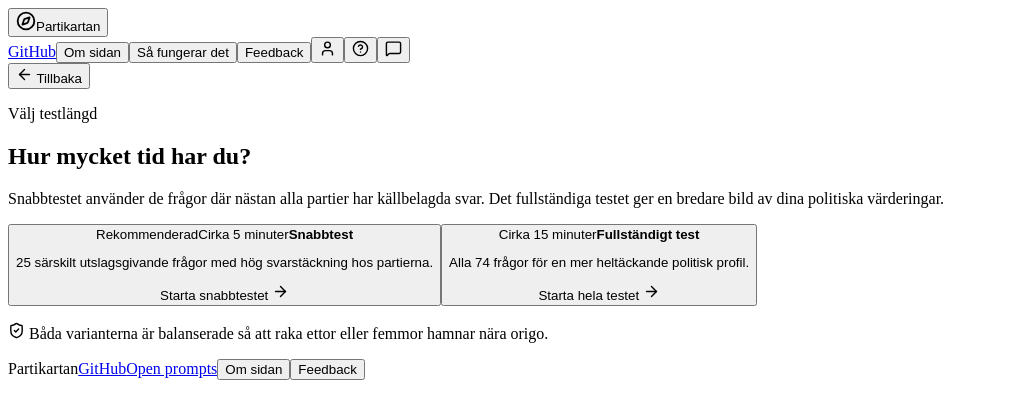
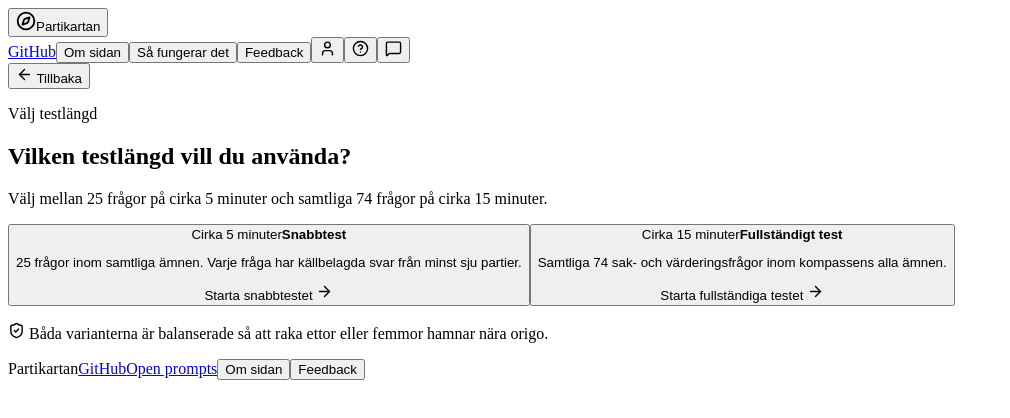
Before and after one commit to LEC1224/Partikartan, a React (Vite) app: page / in a window 1280 px wide. Both pictures are taken after a click on the button "Starta kompassen". Shown: the top 418 px of the page, without its empty margins (0-1010 px from the left). Built offline with nearby package versions, Linux system fonts and the light colour scheme; the HTML template or start-up script is replaced by a standard one.

Commit message:
Make quiz length choice neutral

```diff
--- a/src/App.tsx
+++ b/src/App.tsx
@@ -348,23 +348,22 @@ function QuizModePage({
     <section className="wizard-page page-width narrow-page mode-page">
       <button className="back-button" onClick={onBack}><ArrowLeft size={17} /> Tillbaka</button>
       <p className="eyebrow"><span /> Välj testlängd</p>
-      <h1>Hur mycket tid har du?</h1>
+      <h1>Vilken testlängd vill du använda?</h1>
       <p className="page-lead">
-        Snabbtestet använder de frågor där nästan alla partier har källbelagda svar. Det fullständiga testet ger en bredare bild av dina politiska värderingar.
+        Välj mellan {quickQuestions.length} frågor på cirka 5 minuter och samtliga {questions.length} frågor på cirka 15 minuter.
       </p>
       <div className="mode-grid">
-        <button className="mode-card recommended" onClick={() => onSelect('quick')}>
-          <span className="mode-badge">Rekommenderad</span>
+        <button className="mode-card" onClick={() => onSelect('quick')}>
           <span className="mode-time">Cirka 5 minuter</span>
           <strong>Snabbtest</strong>
-          <p>{quickQuestions.length} särskilt utslagsgivande frågor med hög svarstäckning hos partierna.</p>
+          <p>{quickQuestions.length} frågor inom samtliga ämnen. Varje fråga har källbelagda svar från minst sju partier.</p>
           <span className="mode-action">Starta snabbtestet <ArrowRight size={17} /></span>
         </button>
         <button className="mode-card" onClick={() => onSelect('full')}>
           <span className="mode-time">Cirka 15 minuter</span>
           <strong>Fullständigt test</strong>
-          <p>Alla {questions.length} frågor för en mer heltäckande politisk profil.</p>
-          <span className="mode-action">Starta hela testet <ArrowRight size={17} /></span>
+          <p>Samtliga {questions.length} sak- och värderingsfrågor inom kompassens alla ämnen.</p>
+          <span className="mode-action">Starta fullständiga testet <ArrowRight size={17} /></span>
         </button>
       </div>
       <p className="mode-note"><ShieldCheck size={17} /> Båda varianterna är balanserade så att raka ettor eller femmor hamnar nära origo.</p>
--- a/src/styles.css
+++ b/src/styles.css
@@ -352,20 +352,6 @@ main { flex: 1; }
   transition: border 150ms, background 150ms, transform 150ms, box-shadow 150ms;
 }
 .mode-card:hover { border-color: #87988d; background: var(--white); transform: translateY(-2px); }
-.mode-card.recommended { border-color: rgba(31, 87, 66, .68); background: #e7eee8; box-shadow: 0 13px 32px rgba(31, 87, 66, .08); }
-.mode-badge {
-  position: absolute;
-  top: 17px;
-  right: 17px;
-  padding: 6px 9px;
-  border-radius: 99px;
-  background: var(--green);
-  color: white;
-  font-size: .64rem;
-  font-weight: 800;
-  letter-spacing: .05em;
-  text-transform: uppercase;
-}
 .mode-time { color: var(--green); font-size: .72rem; font-weight: 800; letter-spacing: .08em; text-transform: uppercase; }
 .mode-card strong { margin-top: 27px; font: 500 2rem/1.05 Georgia, serif; }
 .mode-card p { max-width: 360px; margin: 15px 0 27px; color: var(--muted); font-size: .9rem; line-height: 1.55; }
```
Also changed, not shown: 1 other file (tests, documents, lock files or other folders).
